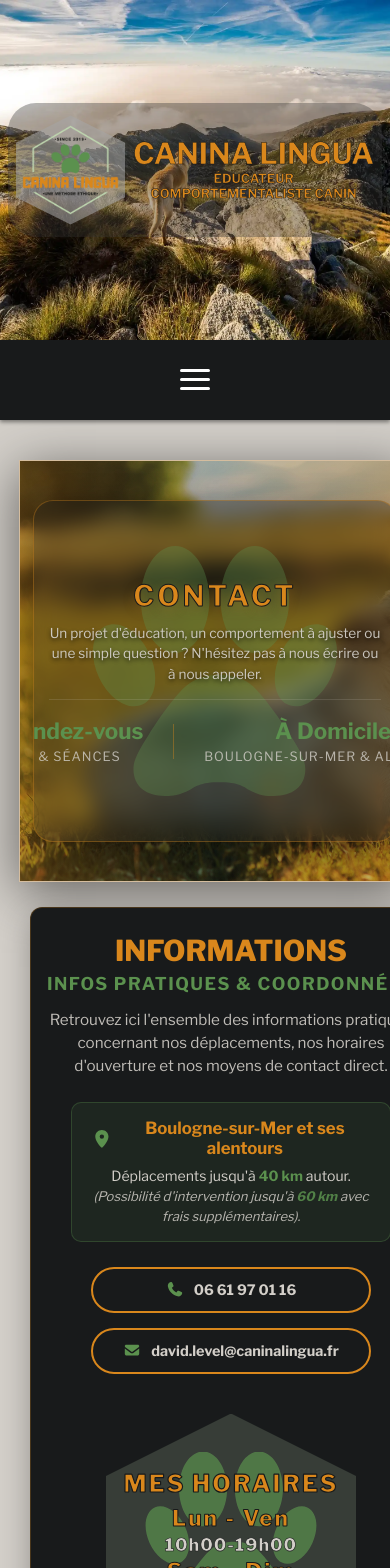
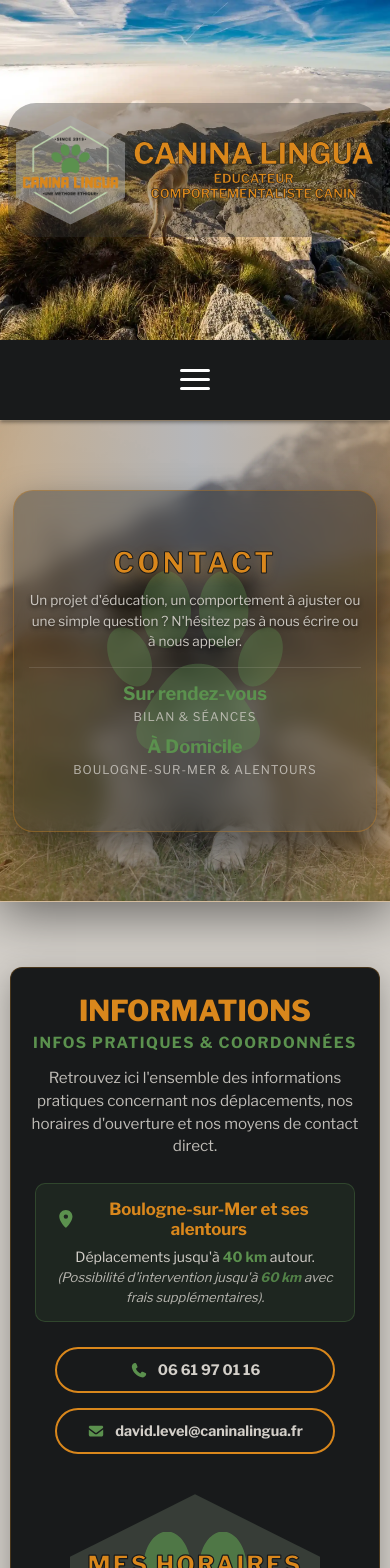
Before and after one commit to JHochart0/Canina_Lingua, a React (Vite) app: page /contact in a window 390 px wide. Shown: the top 1568 px of the page. Built offline with nearby package versions, Linux system fonts and the light colour scheme.

Commit message:
fixed photos banner responsive/changed a stat keyword + contact responsive fully done

```diff
--- a/src/css/Contact.css
+++ b/src/css/Contact.css
@@ -38,7 +38,7 @@
     justify-content: center;
     align-items: center;
 
-    background: url('../assets/img/test2.jpg') no-repeat left 50%;
+    background: url('../assets/img/Canina_Lingua_dog_background_contact.webp') no-repeat left 50%;
     background-size: cover;
 
     box-shadow: 0 10px 50px rgba(0, 0, 0, 0.541);
@@ -55,6 +55,7 @@
         rgba(24, 26, 27, 0.25) 50%,
         rgba(153, 97, 24, 0.45) 100%
     );
+
     z-index: 1;
 }
 
@@ -210,7 +211,7 @@
     padding: 40px;
     border-radius: 12px;
     box-shadow: 0 10px 30px rgba(0, 0, 0, 0.3);
-    flex: 1; /* Equal 50% width distribution */
+    flex: 1; /* Equal width distribution with right side */
     color: var(--color-white);
 }
 
@@ -240,6 +241,7 @@
     line-height: 1.5;
     opacity: 0.9;
     margin-bottom: 25px;
+    max-width: 85%;
 }
 
 /* Intervention Area Section */
@@ -453,7 +455,10 @@
     padding: 40px;
     border-radius: 12px;
     box-shadow: 0 10px 30px rgba(0, 0, 0, 0.3);
-    flex: 1; /* Equal 50% width distribution */
+    flex: 1; /* Equal width distribution with left side */
+    display: flex;
+    flex-direction: column;
+    justify-content: center; /* Vertical centering solution to avoid large gaps */
 }
 
 .contact-form-title {
@@ -516,7 +521,7 @@
 
 .contact-form-group textarea {
     resize: none;
-    min-height: 150px;
+    min-height: 180px;
     max-height: 300px;
     font-family: inherit;
 }
@@ -605,11 +610,22 @@
 }
 
 /*********************************
-********* RESPONSIVE TABLET ******
+****** RESPONSIVE RULES **********
 *********************************/
+
+/* Tablet Portrait */
 @media (max-width: 1024px) {
-    .contact-container {
-        padding: 40px 20px;
+    .contact-hero-banner {
+        height: 500px;
+    }
+
+    .contact-hero-banner-card {
+        padding: 25px 30px;
+        width: 85%;
+    }
+
+    .contact-hero-banner-title {
+        font-size: 2.3rem;
     }
 
     .contact-wrap {
@@ -624,15 +640,37 @@
     .contact-form-section {
         width: 100%;
         padding: 30px 20px;
+        box-sizing: border-box;
+    }
+
+    .contact-infos-desc {
+        max-width: 100%;
     }
 }
 
-/*********************************
-********* RESPONSIVE MOBILE ******
-*********************************/
+/* Tablet Landscape */
+@media (max-width: 1500px) and (orientation: landscape) {
+    .contact-wrap {
+        width: 90vw;
+        gap: 25px;
+    }
+
+    .contact-infos-side,
+    .contact-form-section {
+        padding: 30px 25px;
+    }
+
+    .contact-submit-btn {
+        width: 70%;
+    }
+}
+
+/* Mobile Portrait */
 @media (max-width: 599px) {
     .contact-hero-banner {
-        height: 420px;
+        height: auto;
+        min-height: 420px;
+        padding: 30px 0;
         margin-bottom: 25px;
     }
 
@@ -650,15 +688,44 @@
         margin-bottom: 15px;
     }
 
+    .contact-hero-paw-bg {
+        width: 180px;
+        height: 180px;
+    }
+
+    .contact-hero-banner-stats {
+        flex-direction: column;
+        gap: 12px;
+        padding-top: 15px;
+    }
+
+    .contact-stat-item {
+        max-width: 100%;
+    }
+
+    .contact-stat-value {
+        font-size: 1.15rem;
+        white-space: normal;
+    }
+
+    .contact-stat-label {
+        font-size: 0.75rem;
+        white-space: normal;
+    }
+
+    .contact-stat-divider {
+        display: none;
+    }
+
     .contact-wrap {
         width: 95%;
-        padding: 0;
         gap: 20px;
     }
 
     .contact-infos-side,
     .contact-form-section {
         padding: 25px 15px;
+        box-sizing: border-box;
     }
 
     .contact-infos-title,
@@ -666,7 +733,44 @@
         font-size: 1.8rem;
     }
 
+    .contact-infos-subtitle {
+        font-size: 0.95rem;
+    }
+
     .contact-submit-btn {
         width: 100%;
     }
+
+    .contact-form-group textarea {
+        min-height: 140px;
+    }
 }
+
+/* Mobile Landscape */
+@media (max-width: 899px) and (orientation: landscape) {
+    .contact-hero-banner {
+        height: 380px;
+        margin-bottom: 25px;
+    }
+
+    .contact-wrap {
+        flex-direction: column;
+        width: 95vw;
+        gap: 20px;
+
+    }
+
+    .contact-infos-side,
+    .contact-form-section {
+        padding: 25px 20px;
+        box-sizing: border-box;
+    }
+
+    .contact-hero-banner-title {
+        font-size: 2rem;
+    }
+
+    .contact-submit-btn {
+        width: 60%;
+    }
+}
--- a/src/css/Photos.css
+++ b/src/css/Photos.css
@@ -10,7 +10,7 @@
 
 /*********************************
 ************ ANIMATIONS **********
-/*********************************/
+*********************************/
 
 .fade-in-up {
     opacity: 0;
@@ -55,7 +55,7 @@
     flex-direction: column;
     align-items: center;
     margin: 0 auto;
-    padding-bottom:2rem;
+    padding-bottom: 2rem;
 
 }
 
@@ -92,16 +92,16 @@
 }
 
 .photos-hero-banner-card {
-    display:flex;
+    display: flex;
     flex-direction: column;
-    justify-content:center;
+    justify-content: center;
     align-items: center;
     text-align: center;
 
     padding: 35px 50px;
     max-width: 800px;
     width: 90%;
-    min-height:300px;
+    min-height: 300px;
 
     position: relative;
     z-index: 2;
@@ -286,7 +286,7 @@
     max-height: 95%;
     border-radius: 10px;
     box-shadow: 0 0 40px rgba(0, 0, 0, 0.8);
-    cursor:initial;
+    cursor: initial;
 }
 
 /* Lightbox Loader */
@@ -332,7 +332,7 @@
 
     .photos-hero-banner-card {
         padding: 25px 30px;
-        width:85%;
+        width: 85%;
     }
 
     .photos-hero-banner-title {
@@ -342,7 +342,7 @@
     .photos-gallery-container {
         grid-template-columns: repeat(2, 1fr);
         gap: 20px;
-        width:90%;
+        width: 90%;
     }
 
     .photos-gallery-image {
@@ -355,7 +355,7 @@
     }
 
     .lightbox{
-        padding:0;
+        padding: 0;
     }
 }
 
@@ -379,11 +379,12 @@
     }
 }
 
-
 /*  Mobiles */
 @media (max-width: 599px) {
     .photos-hero-banner {
-        height: 420px;
+        height: auto;
+        min-height: 420px;
+        padding: 30px 0;
         margin-bottom: 25px;
     }
 
@@ -405,6 +406,31 @@
         width: 180px;
         height: 180px;
     }
+
+    .photos-hero-banner-stats {
+        flex-direction: column;
+        gap: 12px;
+        padding-top: 15px;
+    }
+
+    .photos-stat-item {
+        max-width: 100%;
+    }
+
+    .photos-stat-value {
+        font-size: 1.2rem;
+        white-space: normal;
+    }
+
+    .photos-stat-label {
+        font-size: 0.75rem;
+        white-space: normal;
+    }
+
+    .photos-stat-divider {
+        display: none;
+    }
+
     .photos-gallery-container {
         grid-template-columns: 1fr;
         gap: 15px;
@@ -421,7 +447,7 @@
     }
 
     .lightbox{
-        padding:0;
+        padding: 0;
     }
 
     .lightbox-close {
--- a/src/pages/Photos.jsx
+++ b/src/pages/Photos.jsx
@@ -52,8 +52,8 @@ function Photos() {
                         </div>
                         <div className="photos-stat-divider"></div>
                         <div className="photos-stat-item">
-                            <span className="photos-stat-value">100%</span>
-                            <span className="photos-stat-label">Méthode Éthique</span>
+                            <span className="photos-stat-value">Environnements réels</span>
+                            <span className="photos-stat-label">À domicile & En balade</span>
                         </div>
                     </div>
                 </div>
```
